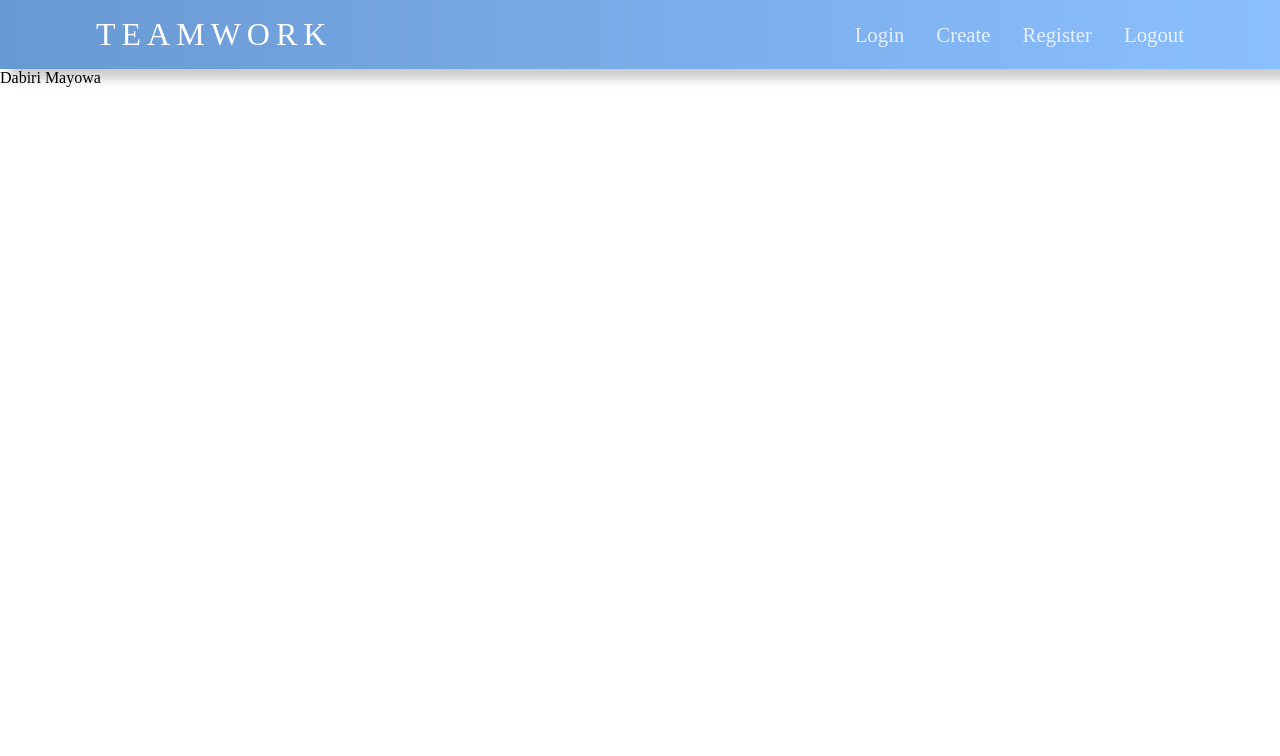
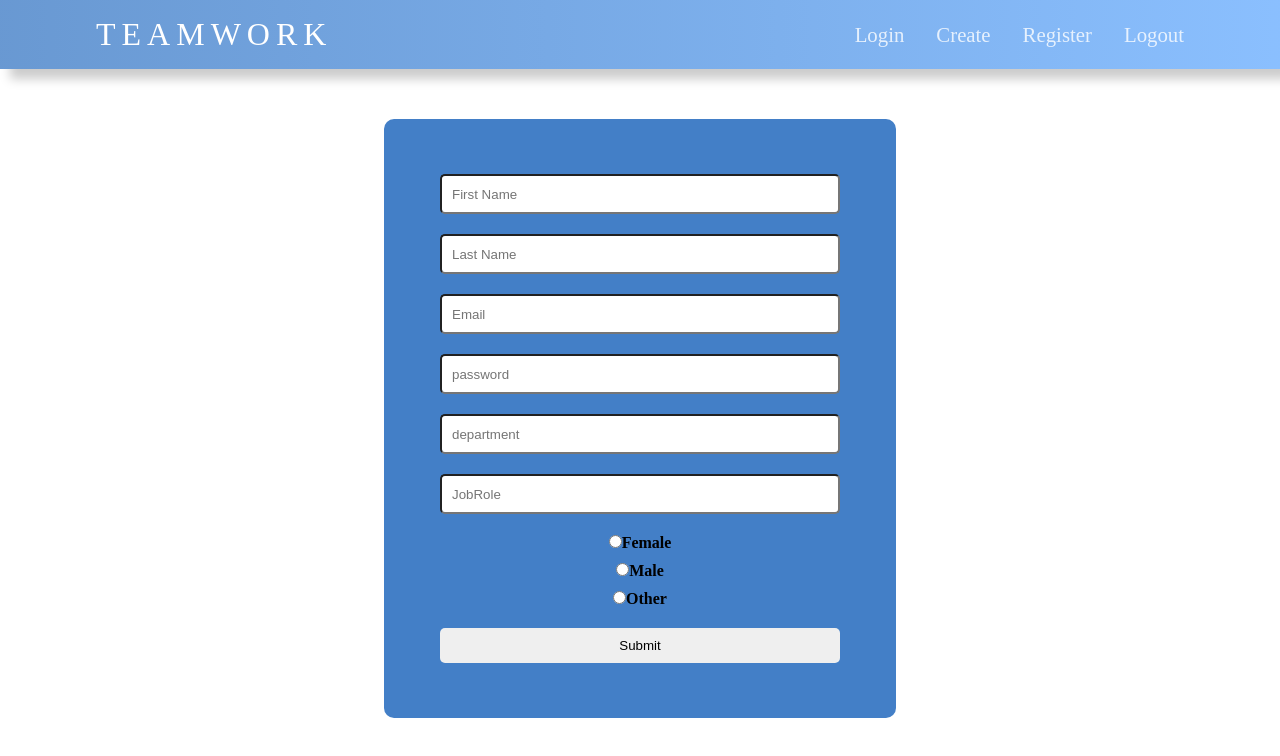
Before and after one commit to Alao-Abiodun/TeamWork-FE, a React (Create React App) app: page /register in a window 1280 px wide. Shown: the top 756 px of the page. Built offline with nearby package versions, Linux system fonts and the light colour scheme.

Commit message:
chore/create a registration form for an employee

```diff
--- a/src/App.js
+++ b/src/App.js
@@ -1,17 +1,21 @@
 // import logo from './logo.svg';
-import "./App.css";
-import Layout from "./hoc/layout";
-
+import './App.css';
+import Layout from './hoc/layout';
+import { BrowserRouter as Router, Route, Switch } from 'react-router-dom';
+import Register from './containers/auth/Register';
 
 function App() {
   return (
-    <div className="app">
-      <Layout>
-          Dabiri Mayowa
-      </Layout>
-    </div>
+    <Router>
+      <div className="app">
+        <Layout>
+          <Switch>
+            <Route path="/register" component={Register} />
+          </Switch>
+        </Layout>
+      </div>
+    </Router>
   );
-
 }
 
 export default App;
--- a/src/components/Navigation/navigation.js
+++ b/src/components/Navigation/navigation.js
@@ -1,15 +1,17 @@
-import NavigationItem from "./navigationItem";
+import NavigationItem from './navigationItem';
 
 const Navigation = () => {
   return (
     <nav className="navigation">
       <ul className="navigation__list">
-        <NavigationItem link={"/"} exact>
+        <NavigationItem link={'/'} exact>
           Login
         </NavigationItem>
-        <NavigationItem link={"/"}>Create</NavigationItem>
-        <NavigationItem link={"/"}>Register</NavigationItem>
-        <NavigationItem link={"/"}>Logout</NavigationItem>
+        <NavigationItem link={'/'}>Create</NavigationItem>
+        <NavigationItem link={'/Register'} exact>
+          Register
+        </NavigationItem>
+        <NavigationItem link={'/'}>Logout</NavigationItem>
       </ul>
     </nav>
   );
--- a/src/components/Navigation/navigationItem.js
+++ b/src/components/Navigation/navigationItem.js
@@ -1,16 +1,11 @@
-import { NavLink } from "react-router-dom";
+import { NavLink } from 'react-router-dom';
 
-const NavigationItem = (props) => {
+const NavigationItem = ({ link, children }) => {
   return (
     <>
       <li className="navigation__item">
-        <NavLink
-          to={props.link}
-
-          exact={props.exact}
-          className="navigation__link"
-        >
-          {props.children}
+        <NavLink to={link} className="navigation__link">
+          {children}
         </NavLink>
       </li>
     </>
--- /dev/null
+++ b/src/containers/auth/register.css
@@ -0,0 +1,55 @@
+.container {
+  background-color: #437fc7;
+  width: 40%;
+  margin: auto;
+  border-radius: 10px;
+}
+
+.form-control {
+  display: flex;
+  flex-direction: column;
+  justify-content: center;
+  align-items: center;
+  margin-top: 50px;
+  padding: 55px;
+}
+
+.form-group {
+  margin-bottom: 10px;
+}
+
+label {
+  font-size: 16px;
+  display: inline-block;
+  font-weight: 600;
+  margin-bottom: 10px;
+}
+
+input[type='text'],
+input[type='email'],
+input[type='password'],
+textarea {
+  display: block;
+  border-radius: 5px;
+  margin-bottom: 10px;
+  width: 400px;
+  height: 40px;
+  padding: 10px;
+  outline: none;
+}
+
+.radio-input {
+  display: flex;
+  flex-direction: column;
+  justify-content: flex-start;
+  align-items: flex-start;
+}
+
+button {
+  cursor: pointer;
+  margin-top: 10px;
+  width: 400px;
+  padding: 10px;
+  border: none;
+  border-radius: 5px;
+}
--- a/src/containers/auth/register.js
+++ b/src/containers/auth/register.js
@@ -0,0 +1,142 @@
+import React, { useState } from 'react';
+import './register.css';
+
+function Register() {
+  const initialState = {
+    firstName: '',
+    lastName: '',
+    email: '',
+    password: '',
+    gender: '',
+    jobRole: '',
+    department: '',
+  };
+  const [formData, setformData] = useState(initialState);
+  const handleChange = e => {
+    const { name, value } = e.target;
+    setformData({ ...formData, [name]: value });
+  };
+  const handleSubmit = e => {
+    e.preventDefault();
+    console.log(formData);
+  };
+  const {
+    firstName,
+    lastName,
+    email,
+    password,
+    gender,
+    jobRole,
+    department,
+  } = formData;
+  return (
+    <div className="container">
+      <form onSubmit={handleSubmit}>
+        <div className="form-control">
+          <div className="form-group">
+            {/* <label htmlFor="firstName">First Name </label> */}
+            <input
+              type="text"
+              id="firstName"
+              name="firstName"
+              value={firstName}
+              onChange={handleChange}
+              placeholder="First Name"
+            />
+          </div>
+          <div className="form-group">
+            {/* <label htmlFor="lastName">Last Name </label> */}
+            <input
+              type="text"
+              id="lastName"
+              name="lastName"
+              value={lastName}
+              onChange={handleChange}
+              placeholder="Last Name"
+            />
+          </div>
+          <div className="form-group">
+            {/* <label htmlFor="title">Title </label> */}
+            <input
+              type="email"
+              id="email"
+              name="email"
+              placeholder="Email"
+              value={email}
+              onChange={handleChange}
+            />
+          </div>
+          <div className="form-group">
+            {/* <label htmlFor="email">Password </label> */}
+            <input
+              type="password"
+              id="password"
+              name="password"
+              value={password}
+              onChange={handleChange}
+              placeholder="password"
+            />
+          </div>
+          <div className="form-group">
+            {/* <label htmlFor="department">Department </label> */}
+            <input
+              type="text"
+              id="department"
+              name="department"
+              value={department}
+              onChange={handleChange}
+              placeholder="department"
+            />
+          </div>
+          <div className="form-group">
+            {/* <label htmlFor="department">Department </label> */}
+            <input
+              type="text"
+              id="jobRole"
+              name="jobRole"
+              value={jobRole}
+              onChange={handleChange}
+              placeholder="JobRole"
+            />
+          </div>
+          <div>
+            <input
+              type="radio"
+              id="female"
+              name="gender"
+              value="Female"
+              onChange={handleChange}
+              checked={gender === 'Female'}
+            />
+            <label htmlFor="female">Female</label>
+          </div>
+          <div>
+            <input
+              id="male"
+              type="radio"
+              name="gender"
+              value="Male"
+              onChange={handleChange}
+              checked={gender === 'Male'}
+            />
+            <label htmlFor="male">Male</label>
+          </div>
+          <div>
+            <input
+              id="other"
+              type="radio"
+              name="gender"
+              value="Other"
+              onChange={handleChange}
+              checked={gender === 'Other'}
+            />
+            <label htmlFor="other">Other</label>
+          </div>
+          <button type="submit">Submit</button>
+        </div>
+      </form>
+    </div>
+  );
+}
+
+export default Register;
--- a/src/hoc/layout.js
+++ b/src/hoc/layout.js
@@ -1,11 +1,12 @@
-import Header from "../components/header";
+import Header from '../components/header';
 
-const Layout = (props) => {
+const Layout = ({ children }) => {
   return (
     <div className="layout">
       <Header />
 
-      <main className="main">{props.children}</main>
+      <main className="main">{children}</main>
+      {/* <Register /> */}
     </div>
   );
 };
--- a/src/sass/abstracts/_variables.scss
+++ b/src/sass/abstracts/_variables.scss
@@ -1,4 +1,4 @@
 $color-primary: #437fc7;
 $color-secondary: #6daffe;
 $bg-color: #edf6ff;
-$color-white : #ffffff
+$color-white: #ffffff;
--- a/src/sass/layout/_header.scss
+++ b/src/sass/layout/_header.scss
@@ -7,7 +7,7 @@
   box-shadow: 10px 10px 10px #ccc;
   width: 100%;
 
-  &__container{
+  &__container {
     @include container;
     display: flex;
     justify-content: space-between;
@@ -15,9 +15,9 @@
     padding: 1rem 0;
   }
 
-  &__logo{
+  &__logo {
     font-size: 2rem;
-      a{
+    a {
       color: $color-white;
       text-decoration: none;
       letter-spacing: 6px;
```
Also changed, not shown: src/sass/abstracts/_mixin.scss (+4 -4 lines), src/sass/main.scss (+5 -7 lines), 1 other file (tests, documents, lock files or other folders). Lines whose indentation alone changed are shown as unchanged.
